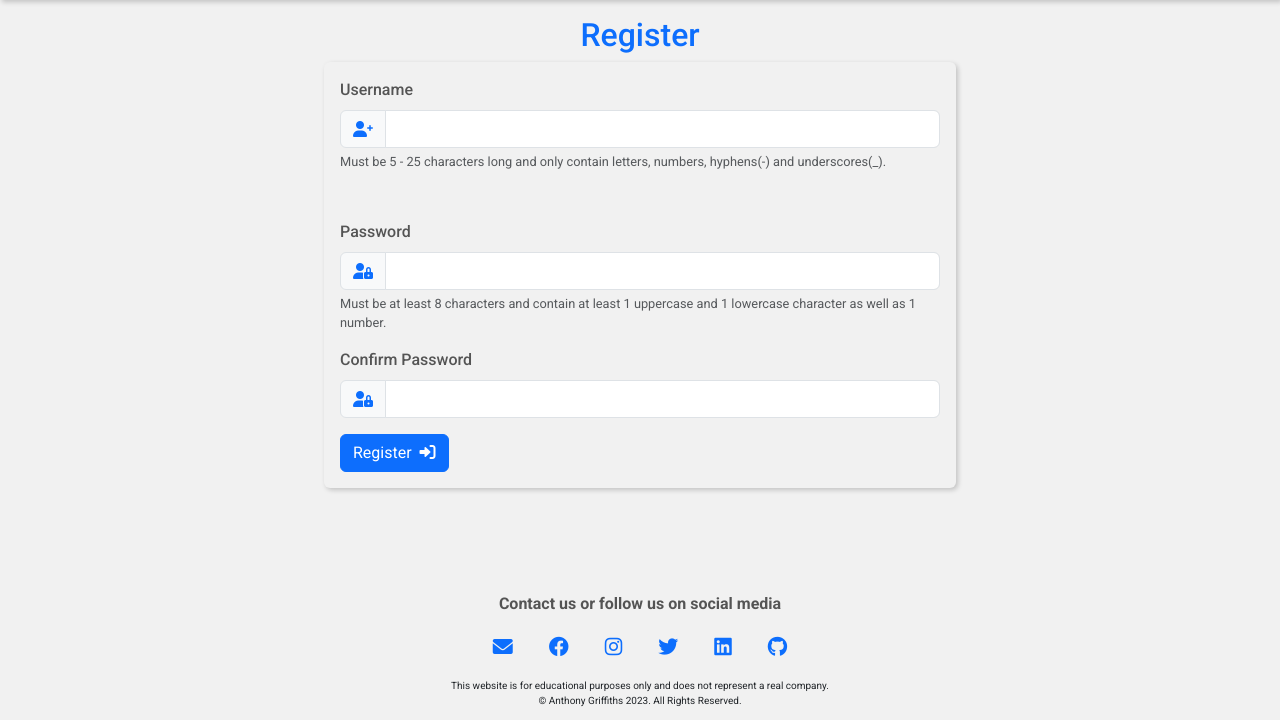
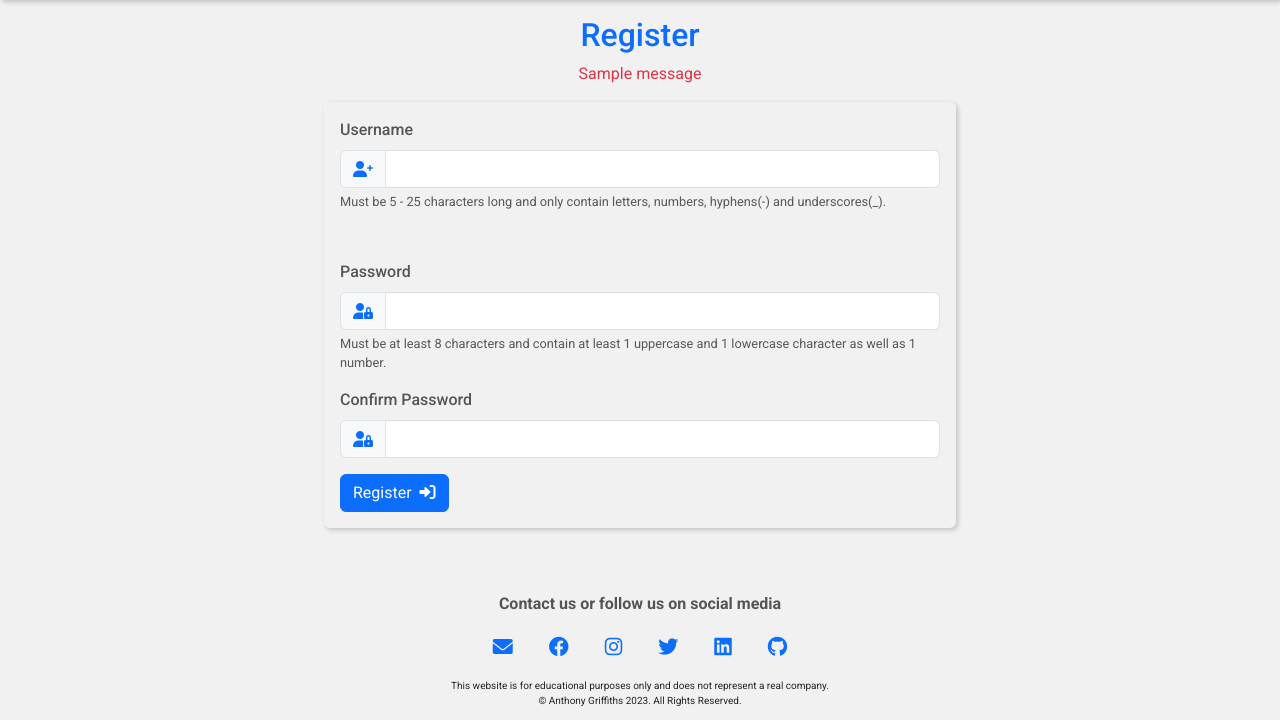
Before and after one commit to Ant2210/budgify, a Flask app: page /register in a window 1280 px wide. Shown: the part 80-800 px from the top of the page. Run offline with Flask 3, Linux system fonts and the light colour scheme; tables that the repository leaves empty hold one stand-in row (values such as "Sample post"); one stand-in notice (Sample message) is shown.

Commit message:
Create register function

```diff
--- a/budgify/routes.py
+++ b/budgify/routes.py
@@ -1,6 +1,7 @@
-from flask import render_template
+from flask import flash, redirect, render_template, request, session, url_for
 from budgify import app, db
 from budgify.models import User, BudgetPlanner, Transaction
+from werkzeug.security import generate_password_hash, check_password_hash
 
 
 @app.route("/")
@@ -15,4 +16,26 @@ def login():
 
 @app.route("/register", methods=["GET", "POST"])
 def register():
-    return render_template("register.html")
+        if request.method == "POST":
+            # Check if username already exists in DB
+            existing_user = User.query.filter_by(
+                username=request.form.get("username")
+            ).first()
+
+            if existing_user:
+                flash("Username already exists, please choose another.")
+                return redirect(url_for("register"))
+
+            # Create new user
+            new_user = User(
+                username=request.form.get("username").lower(),
+                password=generate_password_hash(request.form.get("password")),
+            )
+            db.session.add(new_user)
+            db.session.commit()
+
+            # Log in new user
+            session["user"] = request.form.get("username")
+            flash("Registration Successful!")
+
+        return render_template("register.html")
--- a/budgify/static/css/style.css
+++ b/budgify/static/css/style.css
@@ -86,6 +86,12 @@ h2 {
   font-size: 0.8rem;
 }
 
+/* Flash Messages */
+.flashes {
+  list-style: none;
+  padding-left: 0;
+}
+
 /*** WELCOME PAGE ***/
 #welcome-image {
   height: 60vh;
--- a/budgify/templates/login.html
+++ b/budgify/templates/login.html
@@ -9,7 +9,7 @@
   <form class="form-card col-12 col-md-6 mx-auto" method="POST" action="">
     <!-- Username -->
     <label for="username" class="form-label fw-medium">Username</label>
-    <div class="input-group">
+    <div class="input-group mb-3">
       <span class="input-group-text"
         ><i class="fa-solid fa-user-cog text-primary"></i
       ></span>
--- a/budgify/templates/register.html
+++ b/budgify/templates/register.html
@@ -5,8 +5,20 @@
 
 <h2>Register</h2>
 
-<section class="m-2">
-  <form class="form-card col-12 col-md-6 mx-auto" method="POST" action="">
+{% with messages = get_flashed_messages() %}
+  {% if messages %}
+    <ul class="flashes">
+      {% for message in messages %}
+        <li class="text-center text-danger p-0">
+          {{ message }}
+        </li>
+      {% endfor %}
+    </ul>
+  {% endif %}
+{% endwith %}
+
+<section class="row m-2">
+  <form class="form-card col-12 col-md-6 mx-auto" method="POST" action="{{ url_for('register') }}">
 
     <!-- Username -->
     <label for="username" class="form-label fw-medium">Username</label>
```
